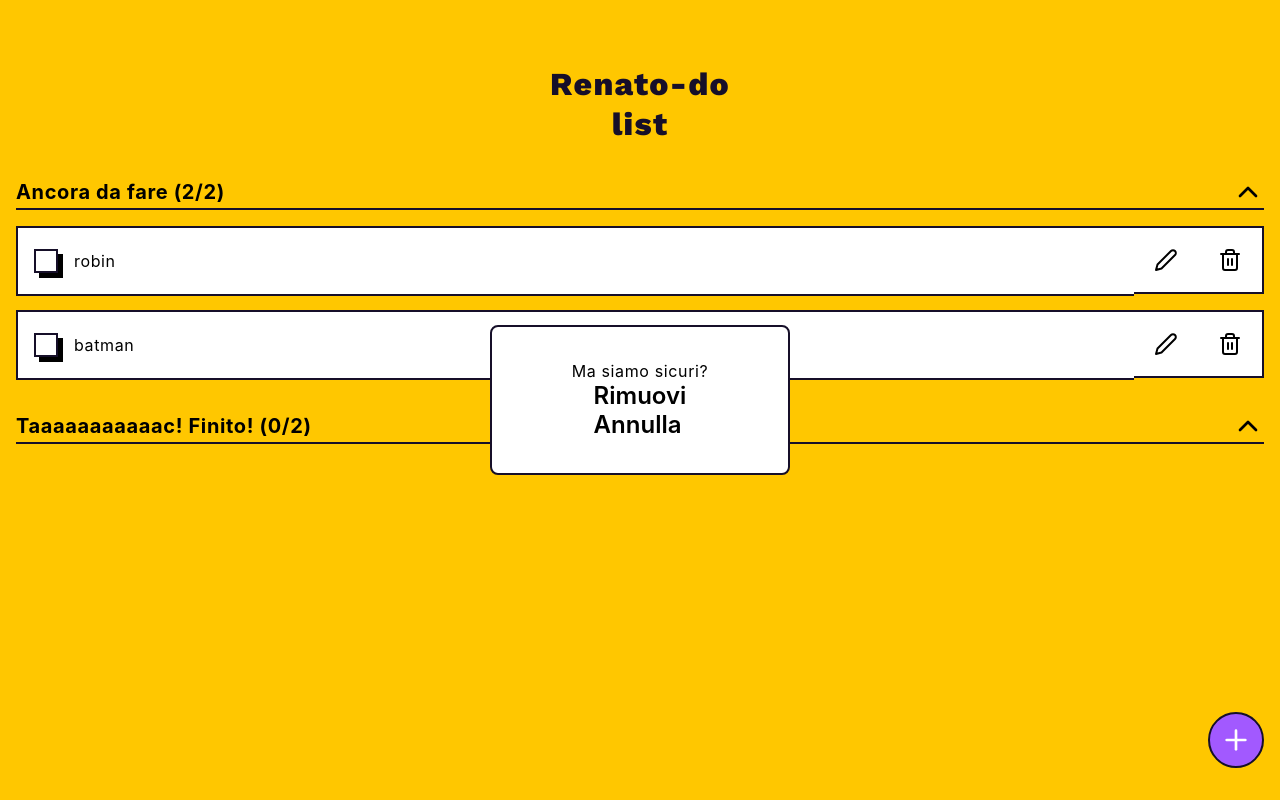
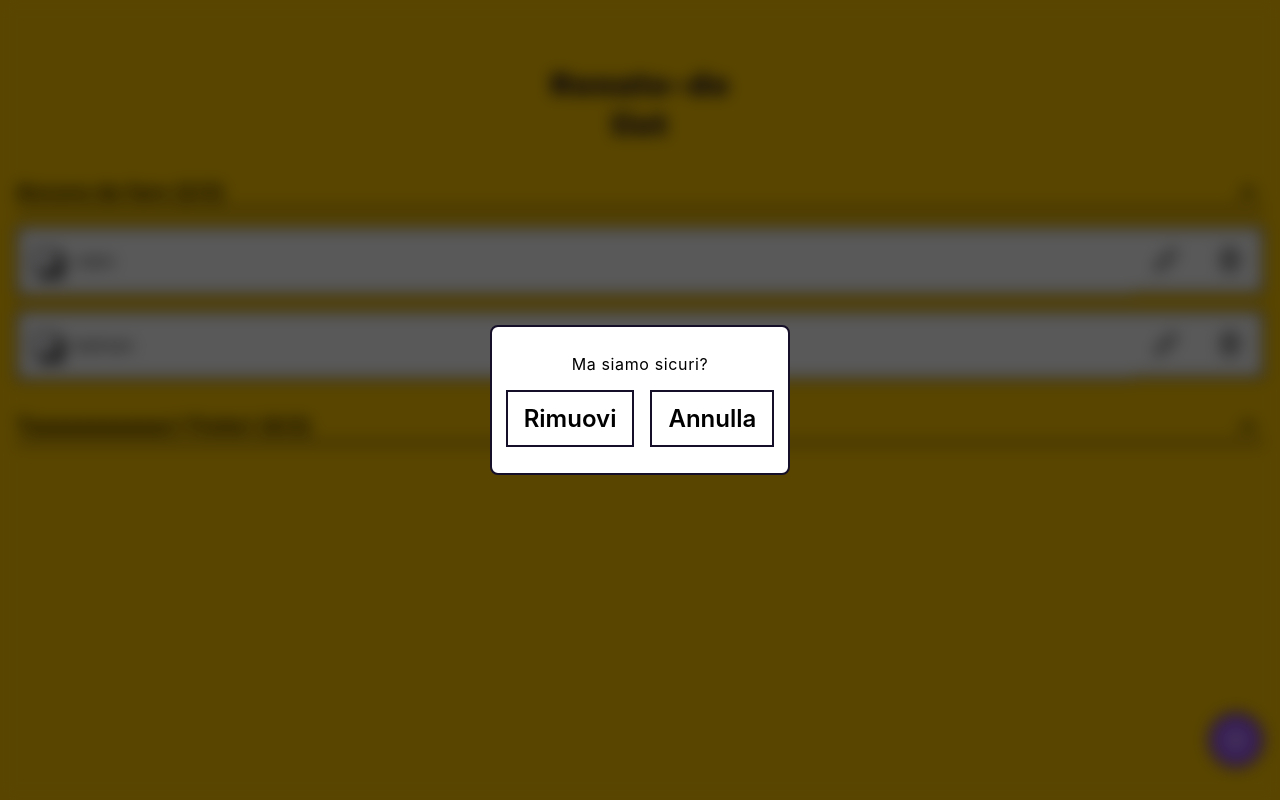
Before and after one commit to MarcoMaz/renato-do-list, a React (Create React App) app: page /main in a window 1280 px wide. Both pictures are taken after a click on the button 1231 px from the left and 260 px from the top of the page. Built offline with nearby package versions, Linux system fonts and the light colour scheme.

Commit message:
fix( modal, dialog ): fix styling

```diff
--- a/src/components/Dialog.tsx
+++ b/src/components/Dialog.tsx
@@ -48,15 +48,15 @@ const Dialog: FunctionComponent<DialogProps> = ({
   return (
     <div className="Dialog" data-testid="modal">
       {label}
-      <div className="Modal__buttons">
+      <div className="Dialog__buttons">
         <Button
-          className="Modal__delete"
+          className="Dialog__delete"
           label={deleteButton}
           type="button"
           onClick={handleDelete}
         />
         <Button
-          className="Modal__goBack"
+          className="Dialog__goBack"
           label={goBackButton}
           type="button"
           onClick={handleGoBack}
--- /dev/null
+++ b/src/components/Modal.tsx
@@ -0,0 +1,7 @@
+import { FunctionComponent } from 'react';
+
+const Modal: FunctionComponent = () => {
+  return <div className="Modal" />;
+};
+
+export default Modal;
--- a/src/styles/basics.scss
+++ b/src/styles/basics.scss
@@ -19,6 +19,10 @@ body {
   background: $supernova;
   -ms-overflow-style: none;  	/* IE and Edge */
   scrollbar-width: none;  		/* Firefox */
+
+  .blocked {
+		overflow-y: hidden;
+	}
 }
 
 figure {
@@ -237,6 +241,7 @@ figure {
   flex-direction: column;
   align-items: center;
   justify-content: center;
+  z-index: 1001;
 
   &__buttons {
     display: flex;
@@ -253,3 +258,15 @@ figure {
     }
   }
 }
+
+.Modal {
+  background: rgba(0,0,0,0.65);
+  backdrop-filter: blur(0.5rem);
+  height: 100%;
+	left: 0;
+  position: fixed;
+	top: 0;
+	transition: all .4s .2s ease-in-out;
+  width: 100%;
+  z-index: 1000;
+}
--- a/src/views/MainView.tsx
+++ b/src/views/MainView.tsx
@@ -1,4 +1,5 @@
-import { FunctionComponent } from 'react';
+/* eslint-disable no-unused-expressions */
+import { FunctionComponent, useEffect } from 'react';
 
 // Router
 import { Link } from 'react-router-dom';
@@ -10,6 +11,7 @@ import { useAppSelector } from '../state/hooks';
 import Button from '../components/core/Button';
 import Headline from '../components/core/Headline';
 import Dialog from '../components/Dialog';
+import Modal from '../components/Modal';
 import Toast from '../components/Toast';
 import TasksTodo from '../components/TasksTodo';
 import TasksDone from '../components/TasksDone';
@@ -53,8 +55,19 @@ export const MainView: FunctionComponent<MainViewProps> = ({
   const tasksDone = tasksCompleted.filter(Boolean).length;
   const tasksTodo = tasksTotal - tasksDone;
 
+  useEffect(() => {
+    const bodyElement = document.querySelector('body');
+
+    if (bodyElement) {
+      showModal === true
+        ? bodyElement.classList.add('blocked')
+        : bodyElement.classList.remove('blocked');
+    }
+  });
+
   return (
     <div className="MainView">
+      {showModal && <Modal />}
       <Headline
         className="MainView__headline"
         isFirstElement
```
